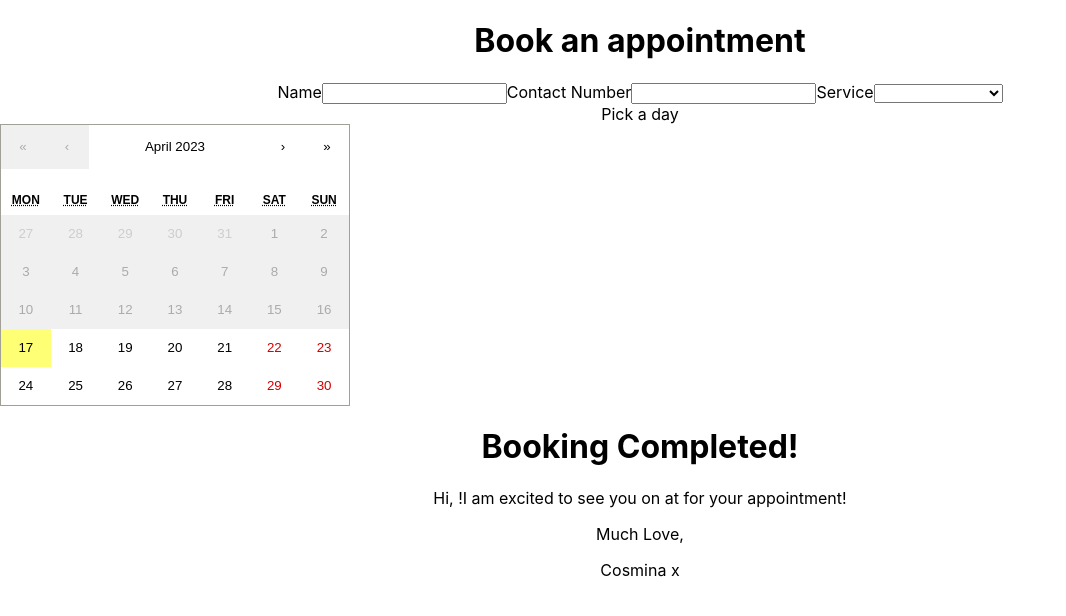
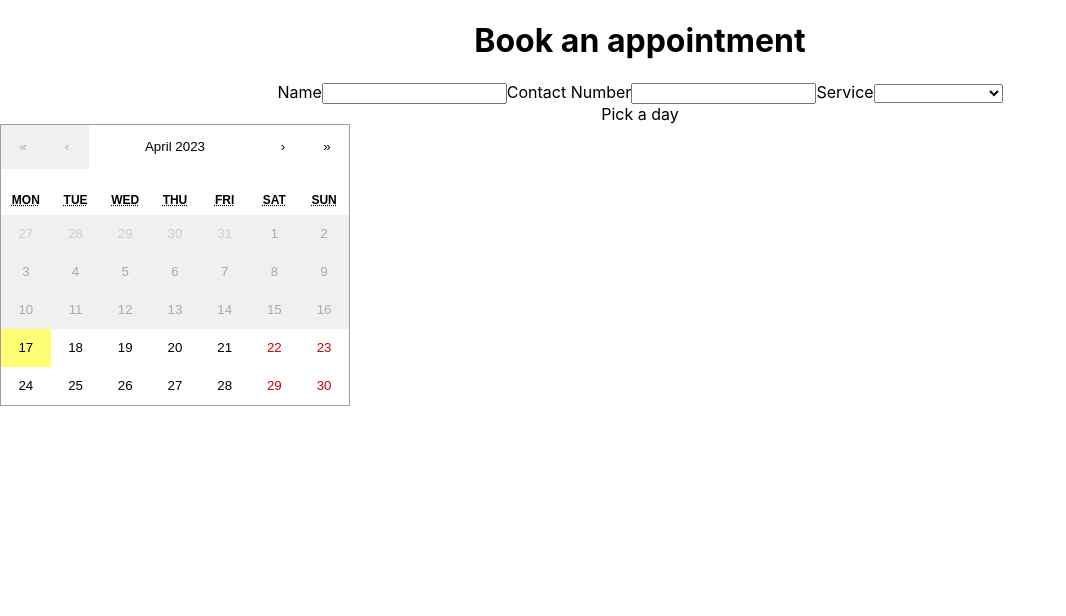
Before and after one commit to BeatriceStanila/Booking-App, a React (Create React App) app in the folder bookings/: page / in a window 1280 px wide. Shown: the top 616 px of the page, without its empty margins (0-1066 px from the left). Built offline with nearby package versions, Linux system fonts and the light colour scheme.

Commit message:
added conditional rendering to either render booking form or booking confirmation

```diff
--- a/bookings/src/App.js
+++ b/bookings/src/App.js
@@ -8,9 +8,15 @@ function App() {
   const [selectedTime, setSelectedTime] = useState(null);
   const [name, setName] = useState("");
   const [service, setService] = useState("");
+  const [formSubmitted, setFormSubmitted] = useState(false);
+
+  const handleFormSubmit = () => {
+    setFormSubmitted(true);
+  };
 
   return (
     <div className="App">
+      {!formSubmitted && (
         <BookingForm
           selectedDate={selectedDate}
           setSelectedDate={setSelectedDate}
@@ -20,13 +26,17 @@ function App() {
           setName={setName}
           service={service}
           setService={setService}
+          handleFormSubmit={handleFormSubmit}
         />
+      )}
+      {formSubmitted && (
         <BookingConfirmation
           day={selectedDate}
           time={selectedTime}
           name={name}
           service={service}
         />
+      )}
     </div>
   );
 }
--- a/bookings/src/components/bookingConfirmation/bookingConfirmation.js
+++ b/bookings/src/components/bookingConfirmation/bookingConfirmation.js
@@ -6,7 +6,7 @@ export default function BookingConfirmation({ day, name, time, service }) {
       <h1>Booking Completed!</h1>
 
       <p>
-        Hi, {name}!I am excited to see you on at {time} for your {service}{" "}
+        Hi, {name}! I am excited to see you at {time} for your {service}{" "}
         appointment!
       </p>
       <p>Much Love,</p>
--- a/bookings/src/components/bookingForm/bookingForm.js
+++ b/bookings/src/components/bookingForm/bookingForm.js
@@ -12,6 +12,7 @@ export default function BookingForm({
   setName,
   service,
   setService,
+  handleFormSubmit,
 }) {
   // use the useForm hook to initialise form state and validation
   const {
@@ -30,8 +31,8 @@ export default function BookingForm({
     }); // log the validated form data to the console
 
     setSelectedDate(null);
-
     reset(); // reset the form to its initial state
+    handleFormSubmit();
   };
 
   return (
--- a/bookings/src/components/dateSelector/dateSelector.js
+++ b/bookings/src/components/dateSelector/dateSelector.js
@@ -3,10 +3,6 @@ import ReactCalendar from "react-calendar";
 import "react-calendar/dist/Calendar.css";
 
 export default function DateSelector({ selectedDate, setSelectedDate }) {
-  // const [date, setDate] = useState(null);
-
-  // console.log(date, "data din componenta");
-
   const handleDateClick = (date) => {
     setSelectedDate(date);
   };
```
Lines whose indentation alone changed are shown as unchanged.
